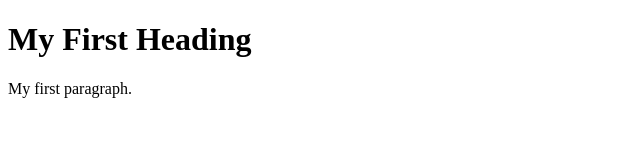
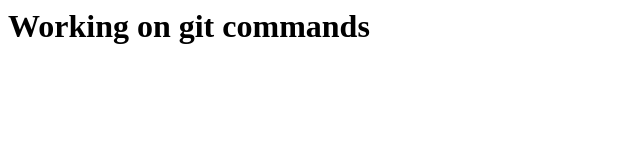
Before and after one commit to dipanshukalra2711/git-one, a plain HTML site: page index.html in a window 1280 px wide. Shown: the whole page, without its empty margins (0-640 px from the left). Drawn offline with Linux system fonts and the light colour scheme.

Commit message:
changes done in title

```diff
--- a/index.html
+++ b/index.html
@@ -1,7 +1,10 @@
-<!DOCTYPE html>
-<html>
+<html lang="en">
+  <head>
+    <meta charset="UTF-8" />
+    <meta name="viewport" content="width=device-width, initial-scale=1.0" />
+    <title>Git Commands</title>
+  </head>
   <body>
-    <h1>My First Heading</h1>
-    <p>My first paragraph.</p>
+    <h1>Working on git commands</h1>
   </body>
 </html>
```
